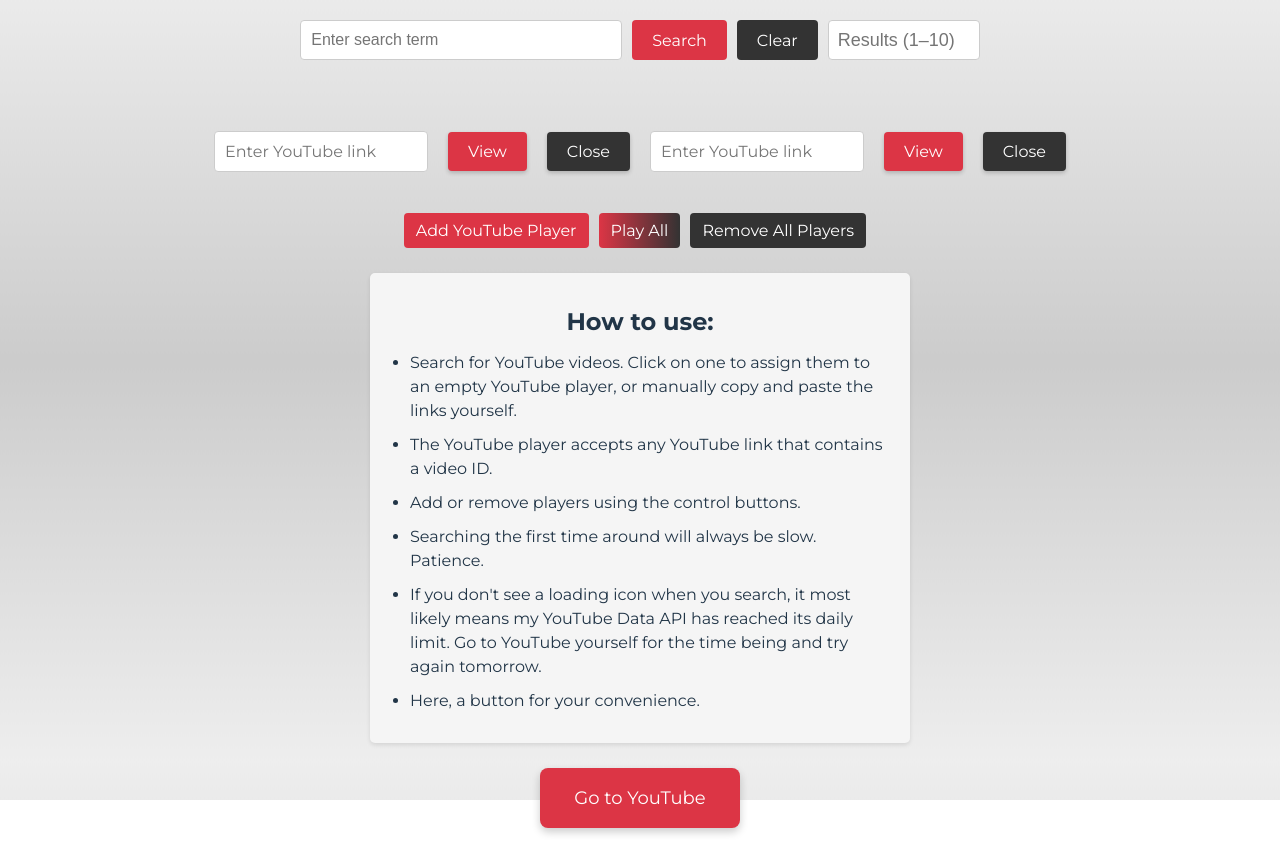
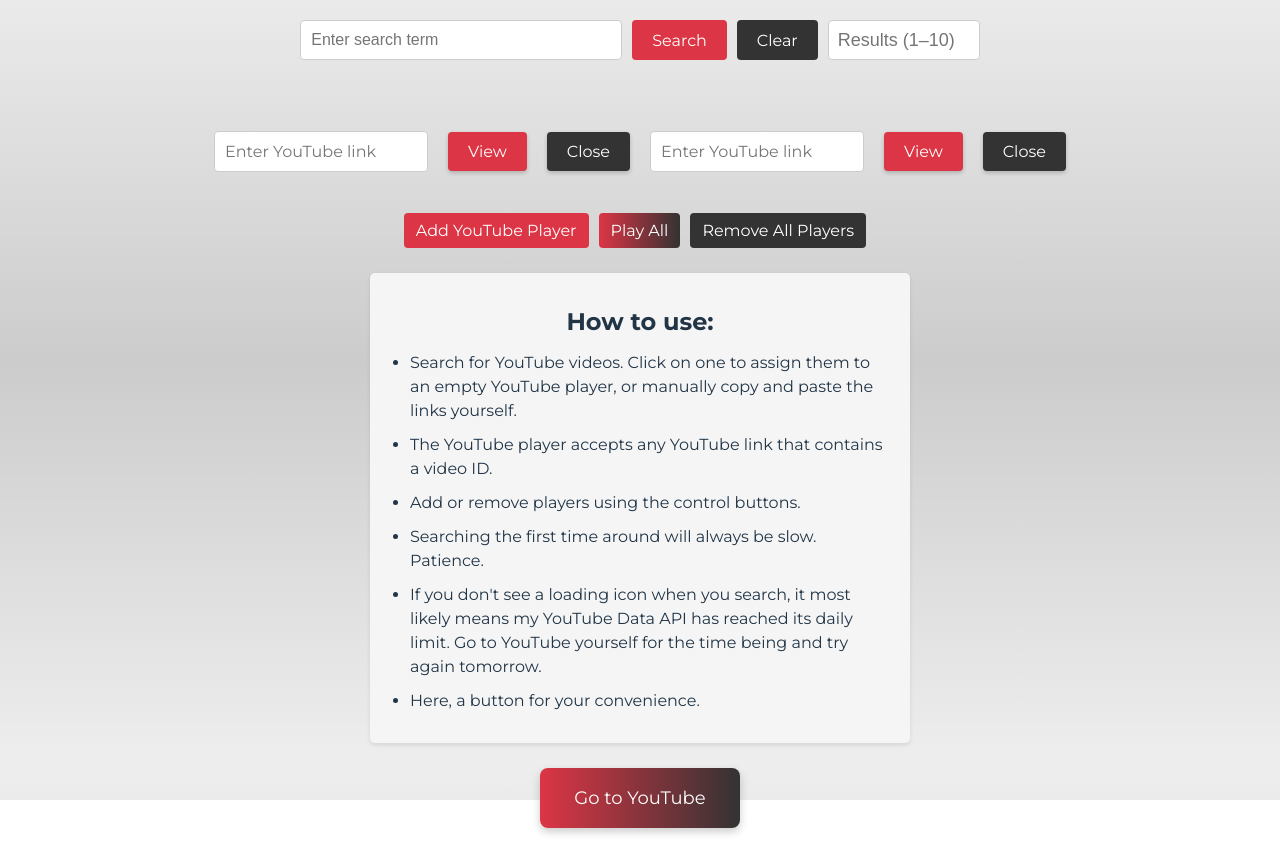
Before and after one commit to ArmSiwatK/play-multiple-videos, a React (Vite) app: page / in a window 1280 px wide. Built offline with nearby package versions, Linux system fonts and the light colour scheme.

Commit message:
style: YouTube button

```diff
--- a/src/App.css
+++ b/src/App.css
@@ -12,7 +12,7 @@
   height: 60px;
   font-size: 18px;
   text-align: center;
-  background-color: #dc3545;
+  background-image: linear-gradient(to right, #dc3545, #333333);
   color: white;
   border: none;
   border-radius: 8px;
@@ -20,10 +20,10 @@
   text-decoration: none;
   line-height: 60px;
   box-shadow: 0 4px 8px rgba(0, 0, 0, 0.2);
-  transition: background-color 0.3s ease;
+  transition: transform 0.3s ease;
 }
 
 .youtube-button:hover {
-  background-color: #c82333;
+  transform: scale(1.1);
   color: white;
 }
```
